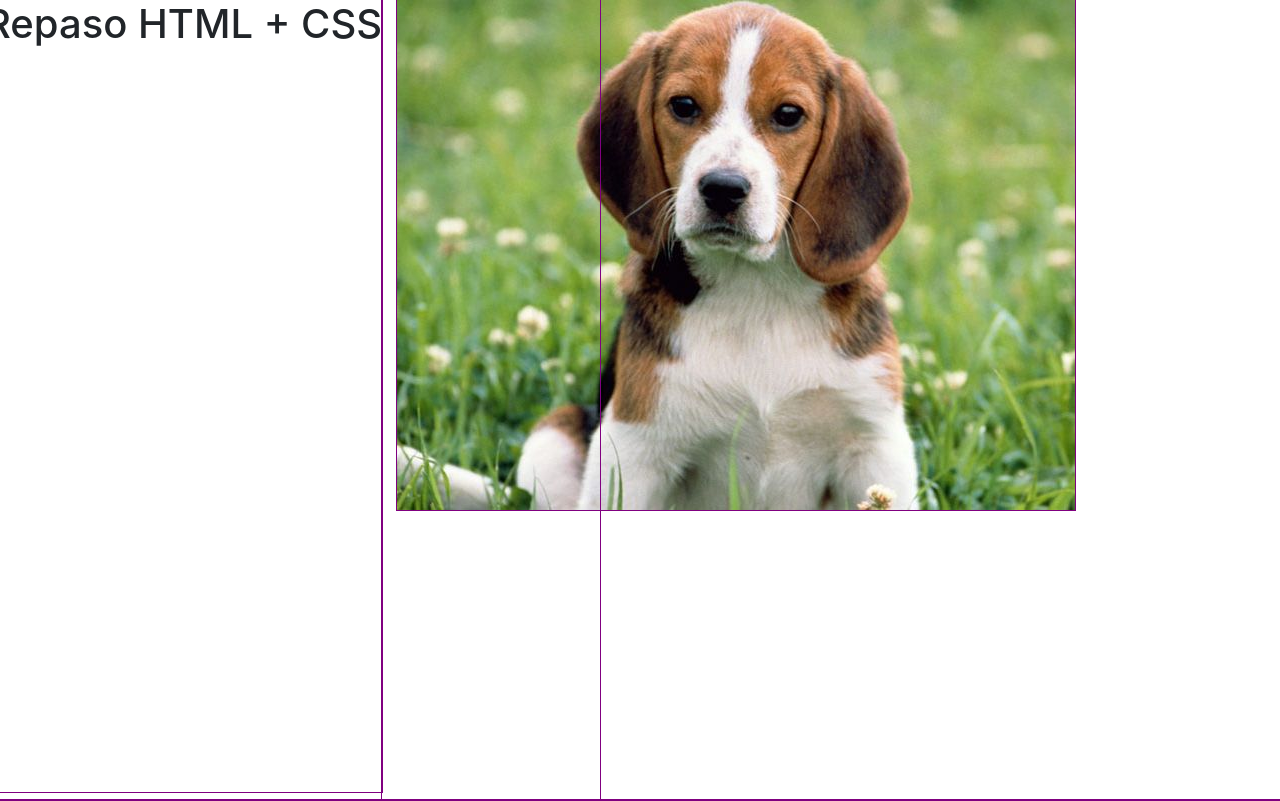
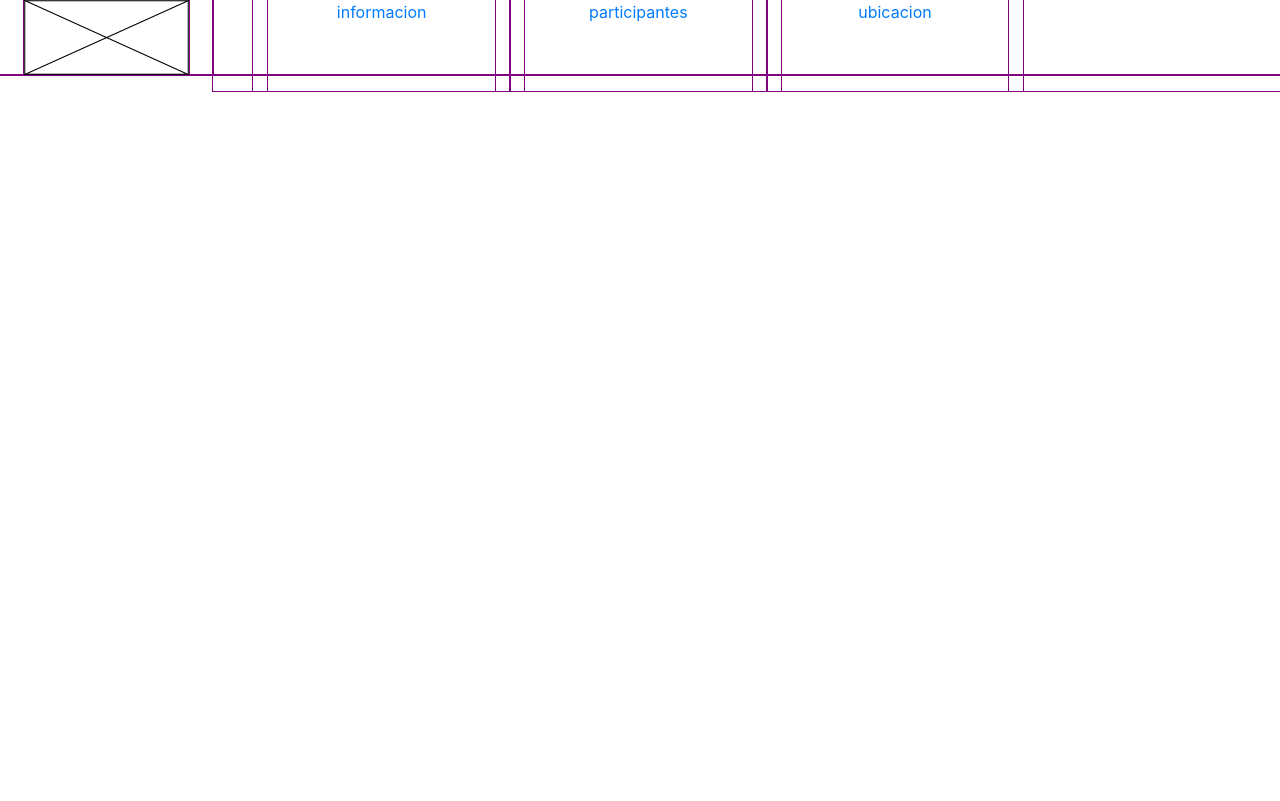
Before and after one commit to guillermogutz/fundamentos1, a plain HTML site: page index.html in a window 1280 px wide. Shown: the top 801 px of the page. Drawn offline with nearby package versions, Linux system fonts and the light colour scheme.

Commit message:
headerylogo

```diff
--- a/css/app.css
+++ b/css/app.css
@@ -1,7 +1,48 @@
-* {
-  outline: 1px solid purple;
+*{
+  outline:1px solid purple;
 }
 
-div,section,article,ul{
-    height: 100%;
+:root {
+  --color-primario:#00ff00;
+  --color-secundario:#0ff000;
+  --color-link: #ff0000;
+  --color-link-hover: #f00000;
+  --altura-header: 75px;
+  --altura-seccion: 100vh;
 }
+
+div,section,article,ul,figure {
+  height: 100%;
+}
+
+header {
+  height: var(--altura-header);
+}
+figure{
+  height: 100%;
+  display: flex;
+}
+figure img{
+  display: block;
+  height: 100%;
+  width: auto;
+margin: auto;
+}
+
+nav ul {
+  list-style-type: none;
+}
+
+nav ul li a {
+  display: block;
+  height: 100%;
+  width: auto;
+}
+
+.ha {
+  height: auto;
+}
+
+#heroscreen,#info,#participantes, #ubicacion {
+  height: var(--altura-seccion);
+}
--- a/index.html
+++ b/index.html
@@ -8,23 +8,39 @@
 <meta name="author" content="memomemitomemon">
 <meta name="viewport" content="width=device-width, initial-scale=1.0">
 
-<title>Template HTML</title>
+<title>Wireframe perros</title>
 <link rel="stylesheet" href="https://stackpath.bootstrapcdn.com/bootstrap/4.1.3/css/bootstrap.min.css" integrity="sha384-MCw98/SFnGE8fJT3GXwEOngsV7Zt27NXFoaoApmYm81iuXoPkFOJwJ8ERdknLPMO" crossorigin="anonymous">
 <link rel="stylesheet" href="css/app.css">
 </head>
 <body>
-<main id "main"class="container">
-<section class="row">
+ <main id="main" class="container-fluid">
 
-<h1>Repaso HTML + CSS </h1>
-<div class="col-sm-12 col-md-6 col-lg-2">
-<img src="img/perro.jpg"alt="animal">
+    <header class="row">
+     <figure id="logo" class="col-2">
 
-</section>
+         <img src="img/wire.png" alt="logo">
+     </figure>
+     <nav id="menu" class="col-10">
+         <ul class="row">
+             <li class="col-3 text-center ha align-self-center"><a href="#info">informacion</a></li>
+             <li class="col-3 text-center ha align-self-center"><a href="#participantes">participantes</a></li>
+             <li class="col-3 text-center ha align-self-center"><a href="#ubicacion">ubicacion</a></li>
+         </ul>
+     </nav>
+    </header>
+     <section id="heroscreen" class="row">
+     </section>
 
-<section class="row">
+     <section id="info" class="row">
+        </section>
 
-</section>
-</main>
+        <section id="participantes" class="row">
+            </section>
+
+            <section id="ubicacion" class="row">
+                </section>
+
+ </main>
+
 </body>
 </html>
```
Also changed, not shown: img/wire.png (added).
